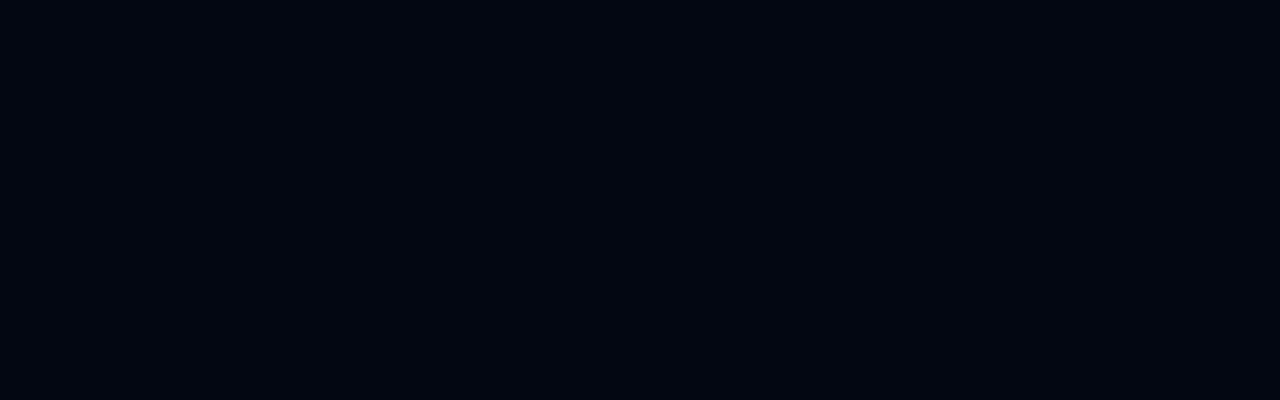
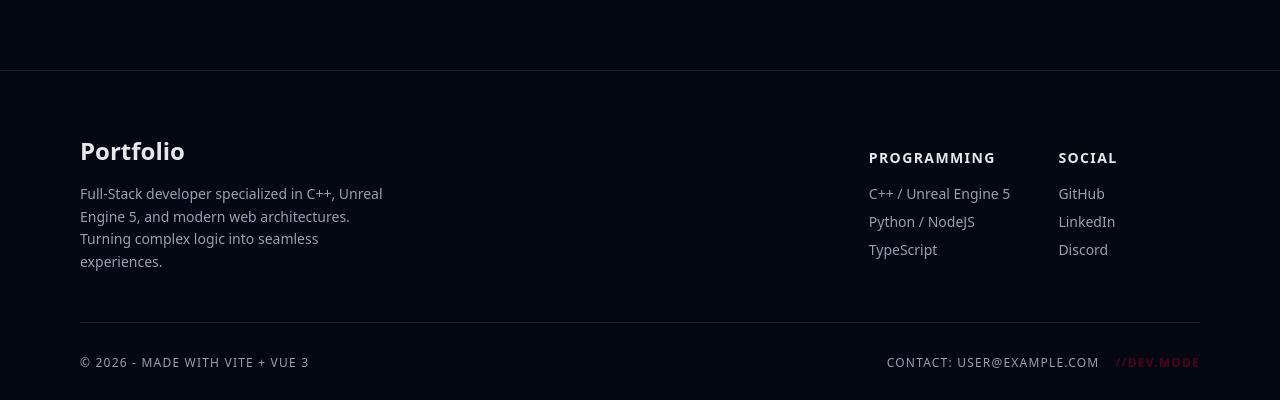
Before and after one commit to JacobHdez/jacobhdez.github.io, a Vue app: page / in a window 1280 px wide. Shown: the part 1251-1651 px from the top of the page. Before the commit the page ends 1321 px from the top, so only its background shows below. Built offline with nearby package versions, Linux system fonts and the light colour scheme.

Commit message:
feat: add footer

```diff
--- a/src/App.vue
+++ b/src/App.vue
@@ -1,6 +1,7 @@
 <script setup lang="ts">
 import Header from './components/Header.vue';
 import Hero from './views/Hero.vue';
+import Footer from './components/Footer.vue';
 import ProjectCard from './components/ProjectCard.vue';
 import { projects } from './data/projects';
 </script>
@@ -27,5 +28,7 @@ import { projects } from './data/projects';
       />
     </div>
   </main>
+
+  <Footer />
 </div>
 </template>
--- /dev/null
+++ b/src/components/Footer.vue
@@ -0,0 +1,66 @@
+<script setup lang="ts">
+import { useI18n } from 'vue-i18n';
+const { t } = useI18n();
+const currentYear = new Date().getFullYear()
+</script>
+
+<template>
+<footer class="bg-gray-950 border-t border-white/10 pt-16 pb-8">
+  <div class="max-w-6xl mx-auto px-4">
+    <div class="flex flex-col md:flex-row justify-between items-start md:items-center gap-8 mb-12">
+      <div class="max-w-xs">
+        <div class="text-2xl font-black text-gray-200 mb-4">
+          {{ t('title') }}
+        </div>
+        <p class="text-gray-400 text-sm leading-relaxed">
+          {{ t('hero.subtitle') }}
+        </p>
+      </div>
+
+      <div class="grid grid-cols-2 gap-12">
+        <div>
+          <h4 class="text-gray-200 font-bold mb-4 text-sm uppercase tracking-widest">
+            {{ t('header.prog') }}
+          </h4>
+          <ul class="space-y-2 text-sm text-gray-400">
+            <li class="hover:text-rose-950 transition-colors cursor-pointer">
+              C++ / Unreal Engine 5
+            </li>
+            <li class="hover:text-rose-950 transition-colors cursor-pointer">
+              Python / NodeJS
+            </li>
+            <li class="hover:text-rose-950 transition-colors cursor-pointer">
+              TypeScript
+            </li>
+          </ul>
+        </div>
+
+        <div>
+          <h4 class="text-gray-200 font-bold mb-4 text-sm uppercase tracking-widest">
+            Social
+          </h4>
+          <ul class="space-y-2 text-sm text-gray-400">
+            <li><a href="https://github.com/JacobHdez" class="hover:text-rose-950 transition-colors">GitHub</a></li>
+            <li><a href="https://www.linkedin.com/in/jacobohdezv/" class="hover:text-rose-950 transition-colors">LinkedIn</a></li>
+            <li><a href="https://discord.com/users/587370244855693343" class="hover:text-rose-950 transition-colors">Discord</a></li>
+          </ul>
+        </div>
+      </div>
+    </div>
+
+    <div class="pt-8 border-t border-white/10 flex flex-col md:flex-row justify-between items-center gap-4 text-xs text-gray-400 uppercase tracking-widest">
+      <p>
+        &copy; {{ currentYear }} - Made with Vite + Vue 3
+      </p>
+      <div class="flex items-center gap-4">
+        <span>
+          {{ t('header.contact') }}: user@example.com
+        </span>
+        <span class="text-rose-950 font-bold">
+          //Dev.Mode
+        </span>
+      </div>
+    </div>
+  </div>
+</footer>
+</template>
```
